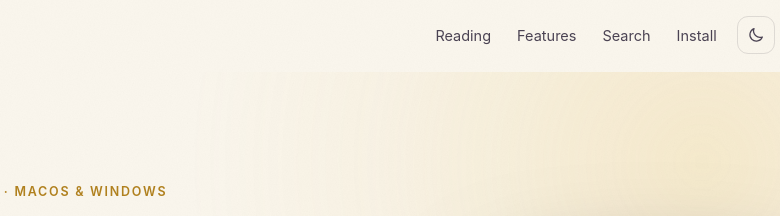
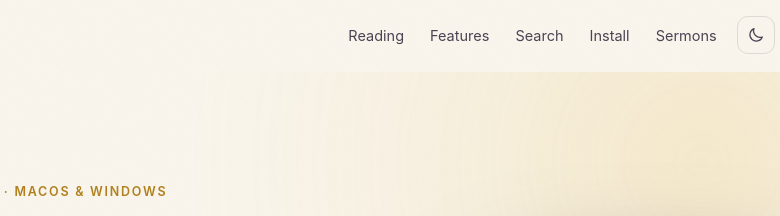
Before and after one commit to NET-Study/NET-Study.github.io, a plain HTML site: page index.html in a window 1280 px wide. Shown: the top 216 px of the page, 288-1068 px from the left. Drawn offline with Linux system fonts and the light colour scheme.

Commit message:
Add link to Sermons in navigation menu

```diff
--- a/index.html
+++ b/index.html
@@ -30,6 +30,7 @@
       <a href="#features">Features</a>
       <a href="#search">Search</a>
       <a href="#install">Install</a>
+      <a href="https://net-study.github.io/netstudy-sermons">Sermons</a>
     </nav>
     <div class="nav-actions">
       <button class="ghost-btn" id="theme-toggle" type="button" aria-label="Switch to light theme" title="Switch theme">
```
